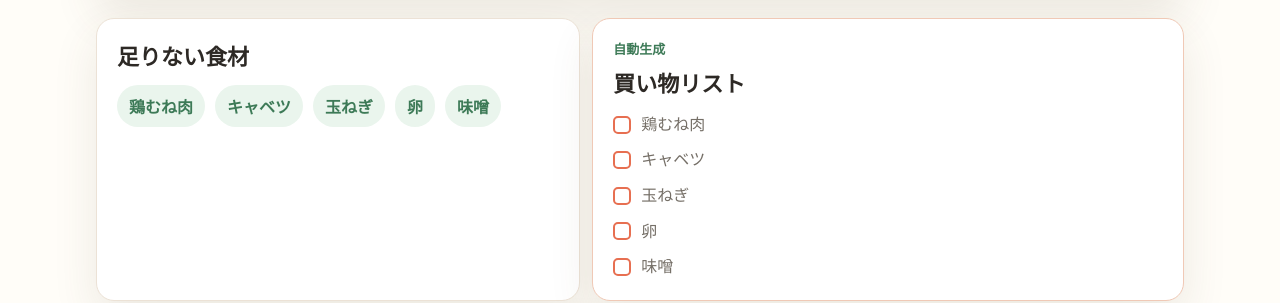
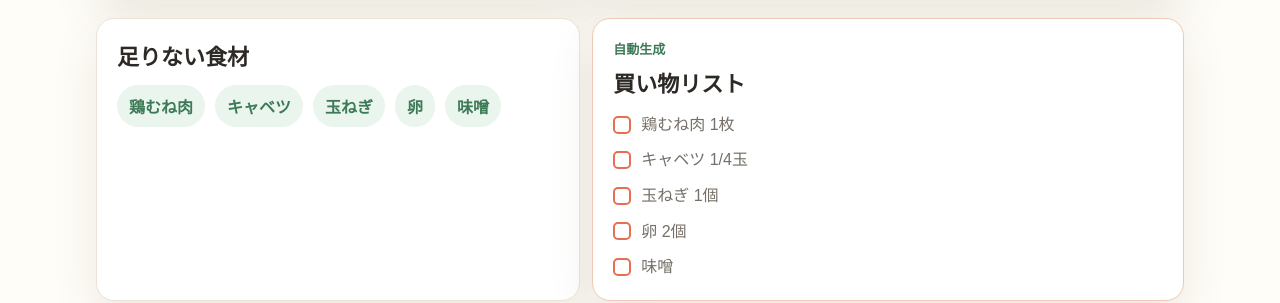
Before and after one commit to hagane990601-ux/20260618, a Next.js app: page / in a window 1280 px wide. Shown: the part 1274-1577 px from the top of the page. Built offline with nearby package versions, Linux system fonts and the light colour scheme.

Commit message:
Align shopping list with missing ingredients

```diff
--- a/app/page.tsx
+++ b/app/page.tsx
@@ -59,6 +59,15 @@ function matchedIngredients(recipe: MenuRecipe, fridgeIngredients: string[]) {
 function missingIngredients(recipe: MenuRecipe, fridgeIngredients: string[]) {
   const fridgeSet = new Set(fridgeIngredients.map(normalize));
   return recipe.ingredients.filter((ingredient) => !fridgeSet.has(normalize(ingredient)));
+}
+
+function shoppingItemsForMissingIngredients(recipe: MenuRecipe, missingItems: string[]) {
+  return missingItems.map((ingredient) => {
+    const ingredientIndex = recipe.ingredients.findIndex(
+      (recipeIngredient) => normalize(recipeIngredient) === normalize(ingredient),
+    );
+    return recipe.shoppingList[ingredientIndex] ?? ingredient;
+  });
 }
 
 function scheduleReminder(reminderTime: string, selectedMenuTitle: string, onComplete: () => void) {
@@ -173,6 +182,7 @@ export default function Home() {
     suggestedMenus[0];
   const selectedMatchedIngredients = matchedIngredients(selectedMenu, fridgeIngredients);
   const selectedMissingIngredients = missingIngredients(selectedMenu, fridgeIngredients);
+  const selectedShoppingList = shoppingItemsForMissingIngredients(selectedMenu, selectedMissingIngredients);
   const favoriteIds = new Set(favorites.map((menu) => menu.id));
   const completedCount = suggestedMenus.filter((menu) => weeklyStatus[`${currentWeek.id}:${menu.id}`]).length;
   const weeklyProgress = Math.round((completedCount / suggestedMenus.length) * 100);
@@ -434,14 +444,14 @@ export default function Home() {
         <article className="panel selected-shopping" aria-labelledby="shopping">
           <p className="eyebrow">自動生成</p>
           <h2 id="shopping">買い物リスト</h2>
-          {selectedMissingIngredients.length === 0 ? (
-            <p className="empty-text">必要な食材は、すべて冷蔵庫にあります。</p>
+          {selectedShoppingList.length === 0 ? (
+            <p className="empty-text">買い足す食材はありません</p>
           ) : (
             <ul className="check-list">
-              {selectedMissingIngredients.map((ingredient) => (
-                <li key={ingredient}>
+              {selectedShoppingList.map((item) => (
+                <li key={item}>
                   <span aria-hidden="true" />
-                  {ingredient}
+                  {item}
                 </li>
               ))}
             </ul>
```
